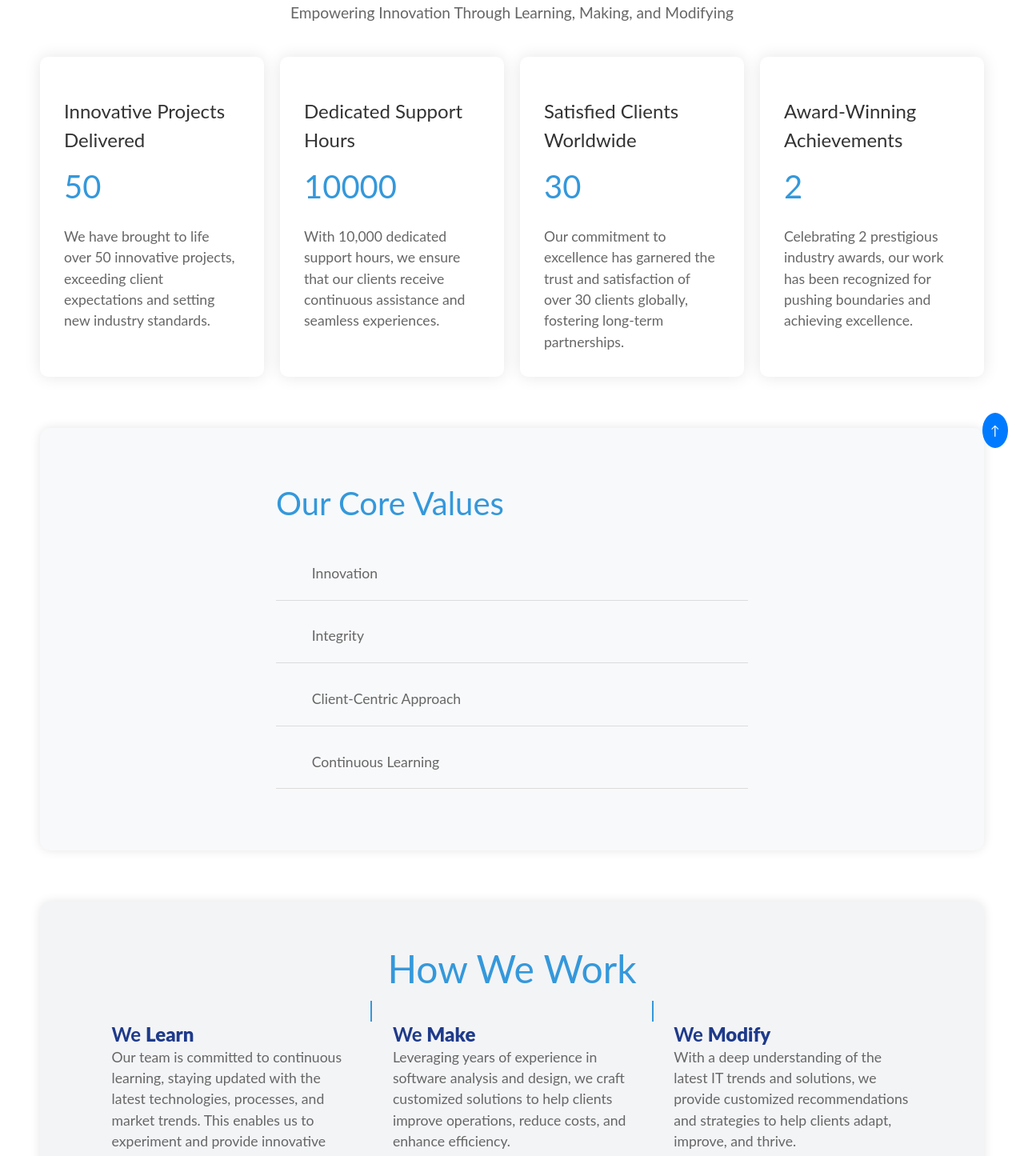
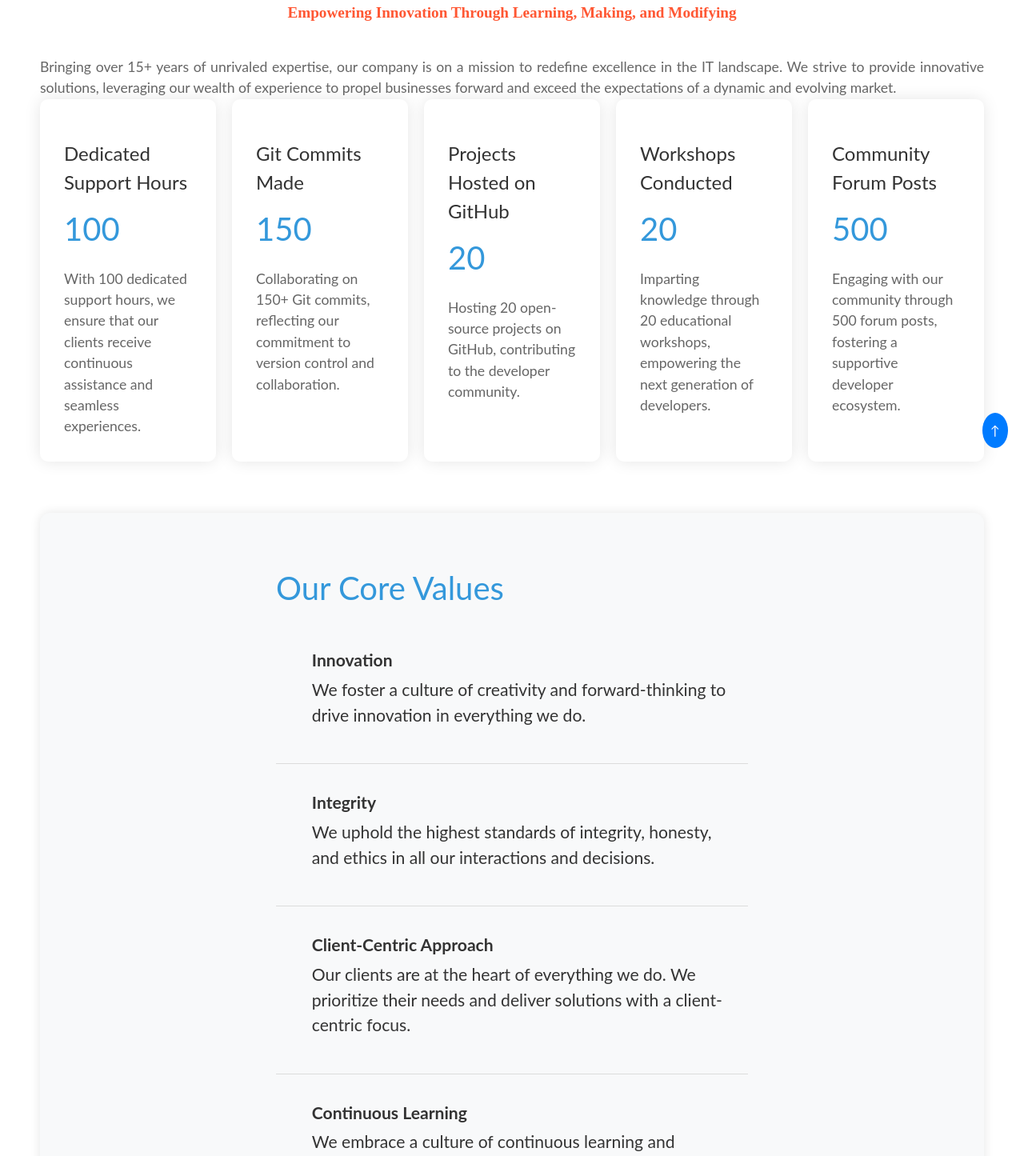
Before and after one commit to snehalmore1/lmsquare, a React (Create React App) app: page /AboutUs in a window 1280 px wide. Shown: the part 220-1665 px from the top of the page at 80% size. Built offline with nearby package versions, Linux system fonts and the light colour scheme.

Commit message:
updated with final kind copy

```diff
--- a/src/components/AboutUs.css
+++ b/src/components/AboutUs.css
@@ -17,8 +17,10 @@ h2 {
 }
 
 .tagline {
-  color: #666;
+  color: #ff5733;
   font-size: 1.2em;
+  font-family: cursive;
+  font-weight: bold;
   margin-bottom: 40px;
 }
 
@@ -192,3 +194,35 @@ p {
   background-color: #3498db; /* Connector line color, adjust as needed */
   margin: 0 auto; /* Center the connector line */
 }
+
+
+.values-list {
+  list-style: none;
+  padding: 0;
+}
+
+.values-list-item {
+  display: flex;
+  align-items: center;
+  margin-bottom: 20px;
+}
+
+.icon {
+  font-size: 2em;
+  margin-right: 20px;
+}
+
+.value-details {
+  flex-grow: 1;
+}
+
+.value-title {
+  font-size: 1.2em;
+  font-weight: bold;
+  color: #333;
+}
+
+.value-description {
+  color: #666;
+  margin-top: 5px;
+}
--- a/src/components/AboutUs.js
+++ b/src/components/AboutUs.js
@@ -5,37 +5,48 @@ import './AboutUs.css'; // Import your CSS file for styling
 const AboutUs = () => {
   const facts = [
     {
-      icon: 'fas fa-project-diagram',
-      title: 'Innovative Projects Delivered',
-      number: 50,
-      description: 'We have brought to life over 50 innovative projects, exceeding client expectations and setting new industry standards.',
+      icon: 'fas fa-clock',
+      title: 'Dedicated Support Hours',
+      number: 100,
+      description: 'With 100 dedicated support hours, we ensure that our clients receive continuous assistance and seamless experiences.',
     },
     {
-      icon: 'fas fa-clock',
-      title: 'Dedicated Support Hours',
-      number: 10000,
-      description: 'With 10,000 dedicated support hours, we ensure that our clients receive continuous assistance and seamless experiences.',
+      icon: 'fas fa-code-branch',
+      title: 'Git Commits Made',
+      number: 150,
+      description: 'Collaborating on 150+ Git commits, reflecting our commitment to version control and collaboration.',
     },
     {
-      icon: 'fas fa-users',
-      title: 'Satisfied Clients Worldwide',
-      number: 30,
-      description: 'Our commitment to excellence has garnered the trust and satisfaction of over 30 clients globally, fostering long-term partnerships.',
+      icon: 'fas fa-file-code',
+      title: 'Projects Hosted on GitHub',
+      number: 20,
+      description: 'Hosting 20 open-source projects on GitHub, contributing to the developer community.',
     },
     {
-      icon: 'fas fa-trophy',
-      title: 'Award-Winning Achievements',
-      number: 2,
-      description: 'Celebrating 2 prestigious industry awards, our work has been recognized for pushing boundaries and achieving excellence.',
+      icon: 'fas fa-chalkboard-teacher',
+      title: 'Workshops Conducted',
+      number: 20,
+      description: 'Imparting knowledge through 20 educational workshops, empowering the next generation of developers.',
     },
+    {
+      icon: 'fas fa-comments',
+      title: 'Community Forum Posts',
+      number: 500,
+      description: 'Engaging with our community through 500 forum posts, fostering a supportive developer ecosystem.',
+    },
+
   ];
 
   return (
     <div className="about-us-container" id="about">
       <h1 className="section-title">About Us</h1>
       <h2>Welcome to LM Square Solutions!</h2>
-      <p className="tagline">Empowering Innovation Through Learning, Making, and Modifying</p>
-
+      <p className="tagline"> Empowering Innovation Through Learning, Making, and Modifying</p>
+      <p align="justify">
+        Bringing over 15+ years of unrivaled expertise, our company is on a mission to redefine excellence
+        in the IT landscape. We strive to provide innovative solutions, leveraging our wealth of experience
+        to propel businesses forward and exceed the expectations of a dynamic and evolving market.
+      </p>
       <div className="facts-grid">
         {facts.map((fact) => (
           <div className="fact" key={fact.title}>
@@ -51,25 +62,38 @@ const AboutUs = () => {
 
       <div className="values-section">
       <h2>Our Core Values</h2>
-        <ul>
+      <ul className="values-list">
         <li className="values-list-item">
-            <i className="fas fa-lightbulb"></i>
-            <span>Innovation</span>
+          <i className="fas fa-lightbulb icon"></i>
+          <div className="value-details">
+            <span className="value-title">Innovation</span>
+            <p className="value-description">We foster a culture of creativity and forward-thinking to drive innovation in everything we do.</p>
+          </div>
         </li>
         <li className="values-list-item">
-            <i className="fas fa-shield-alt"></i>
-            <span>Integrity</span>
+          <i className="fas fa-shield-alt icon"></i>
+          <div className="value-details">
+            <span className="value-title">Integrity</span>
+            <p className="value-description">We uphold the highest standards of integrity, honesty, and ethics in all our interactions and decisions.</p>
+          </div>
         </li>
         <li className="values-list-item">
-            <i className="fas fa-handshake"></i>
-            <span>Client-Centric Approach</span>
+          <i className="fas fa-handshake icon"></i>
+          <div className="value-details">
+            <span className="value-title">Client-Centric Approach</span>
+            <p className="value-description">Our clients are at the heart of everything we do. We prioritize their needs and deliver solutions with a client-centric focus.</p>
+          </div>
         </li>
         <li className="values-list-item">
-            <i className="fas fa-book"></i>
-            <span>Continuous Learning</span>
+          <i className="fas fa-book icon"></i>
+          <div className="value-details">
+            <span className="value-title">Continuous Learning</span>
+            <p className="value-description">We embrace a culture of continuous learning and development, staying updated with the latest industry trends and technologies.</p>
+          </div>
         </li>
       </ul>
     </div>
+
 
 
       <div className="how-we-work-section bg-gray-100 p-12">
@@ -110,30 +134,38 @@ const AboutUs = () => {
 
 
 
-      <div className="team-section">
-        <h2>Meet Our Team</h2>
-        <p>Our diverse and talented team is the driving force behind our success. Learn more about the individuals who make it all possible.</p>
-        {/* Add team member details here */}
+      <div className="technology-section">
+        <h2>Our Mission</h2>
+        <p>We are on a relentless pursuit of excellence, committed to leveraging our technical expertise to solve challenges and pioneer innovative solutions across diverse domains. Our mission is to provide unparalleled technical solutions that transcend boundaries, making a positive impact on the world.</p>
       </div>
 
 
 
+
       <div className="technology-section">
-        <h2>Our Technology Stack</h2>
-        <ul>
+  <h2>Our Comprehensive Expertise</h2>
+  <p>Our team is proficient in leveraging cutting-edge technologies to deliver innovative solutions. We specialize in:</p>
+  <ul className="technology-list">
     <li className="technology-list-item">
-            <i className="fab fa-react"></i>
-            <span>React.js</span>
+      <i className="fas fa-cogs"></i>
+      <span>Custom Solution Development</span>
     </li>
     <li className="technology-list-item">
-            <i className="fab fa-node"></i>
-            <span>Node.js</span>
+      <i className="fas fa-chart-line"></i>
+      <span>Scalable Architectures</span>
     </li>
     <li className="technology-list-item">
-            <i className="fas fa-database"></i>
-            <span>MongoDB</span>
+      <i className="fas fa-cloud"></i>
+      <span>Cloud Computing</span>
     </li>
-          {/* Add more technologies as needed */}
+    <li className="technology-list-item">
+      <i className="fas fa-graduation-cap"></i>
+      <span>Educational Training</span>
+    </li>
+    <li className="technology-list-item">
+      <i className="fas fa-handshake"></i>
+      <span>Consultation Services</span>
+    </li>
   </ul>
 </div>
     </div>
--- a/src/index.css
+++ b/src/index.css
@@ -24,3 +24,6 @@ body {
 .cta {
   background: linear-gradient(rgba(2,2,2,.7),rgba(0,0,0,.7)),url(https://images.unsplash.com/photo-1497215728101-856f4ea42174?ixlib=rb-1.2.1&ixid=MnwxMjA3fDB8MHxwaG90by1wYWdlfHx8fGVufDB8fHx8&auto=format&fit=crop&w=1170&q=80) fixed center center;
 }
+.text-2xl {
+  color: white;
+}
```
Also changed, not shown: 2 other files (tests, documents, lock files or other folders). Lines whose indentation alone changed are shown as unchanged.
